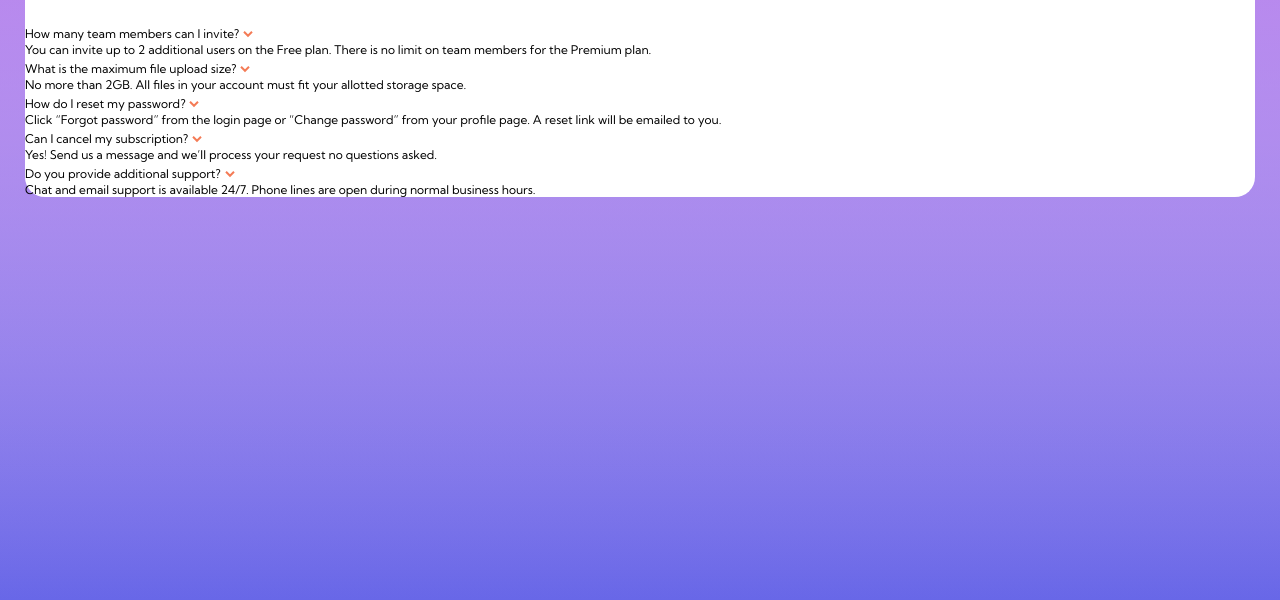
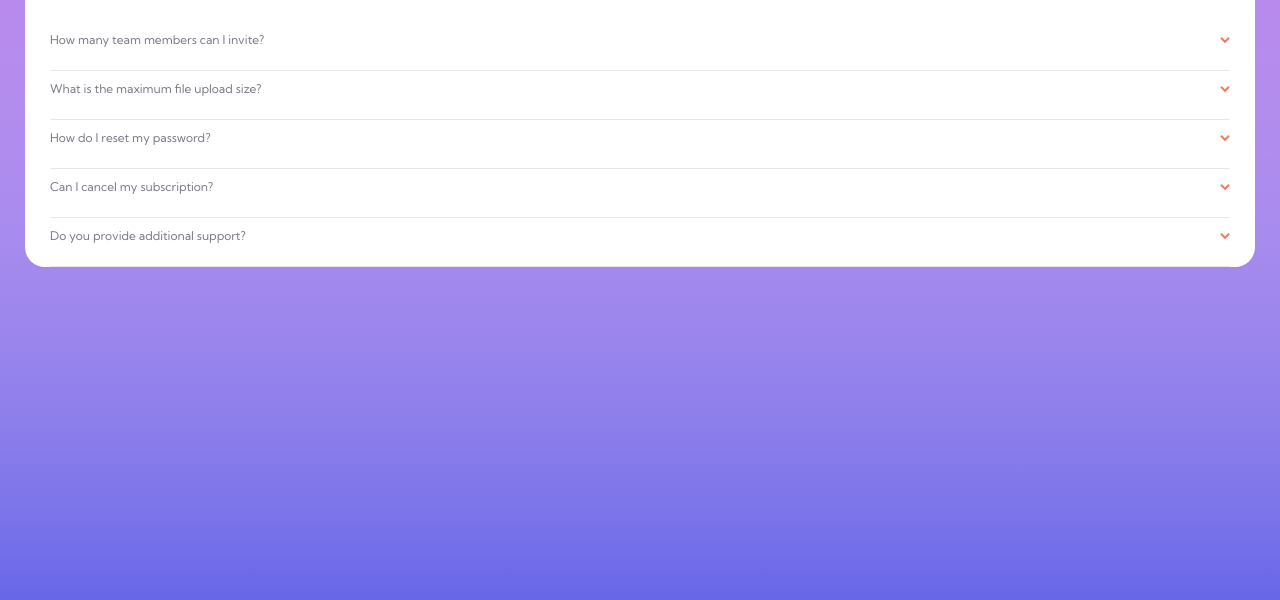
Before and after one commit to Kamil-Kalbarczyk/About-me, a plain HTML site: page index.html in a window 1280 px wide. Shown: the part 338-938 px from the top of the page. Drawn offline with Linux system fonts and the light colour scheme.

Commit message:
reorganize HTML and add style CSS to the text, hide answers

```diff
--- a/css/style.scss
+++ b/css/style.scss
@@ -44,7 +44,6 @@ div.wrapper {
         position: relative;
         display: flex;
         flex-direction: column;
-
         top: 0;
         left: 0;
         z-index: -1;
@@ -60,8 +59,41 @@ div.wrapper {
 
         }
 
-        p, span {
-            font-size: 12px;
+        div.cases {
+            margin: 0 25px;
+
+            div.case {
+                // height: 36px;
+                overflow: hidden;
+                border-bottom: 1px solid hsl(240, 5%, 91%);
+
+                div.question {
+                    display: flex;
+                    justify-content: space-between;
+
+                    span {
+                        font-size: 12px;
+                        line-height: 36px;
+                        color: hsl(240, 6%, 50%);
+                    }
+
+                    img {
+                        // height: 7px;
+                        // width: 10px;
+                        align-self: center;
+                    }
+                }
+
+                div.answer p {
+                    display: block;
+                    font-size: 12px;
+                    text-align: justify;
+                    margin: 0 40px 12px 0;
+                    color: hsl(240, 6%, 50%);
+                    height: 0;
+                    overflow: hidden;
+                }
+            }
         }
     }
 }
--- a/index.html
+++ b/index.html
@@ -25,35 +25,61 @@
         <section class="faq">
             <h1>FAQ</h1>
             <div class="cases">
+
                 <div class="case">
-                    <span class="question">How many team members can I invite?</span>
-                    <img src="images/icon-arrow-down.svg" alt="">
-                    <p class="answer">You can invite up to 2 additional users on the Free plan. There is no limit on
-                        team members for the Premium plan.</p>
+                    <div class="question">
+                        <span>How many team members can I invite?</span>
+                        <img src="images/icon-arrow-down.svg" alt="">
+                    </div>
+                    <div class="answer">
+                        <p>You can invite up to 2 additional users on the Free plan. There is no limit on
+                            team members for the Premium plan.</p>
+                    </div>
                 </div>
+
                 <div class="case">
-                    <span class="question">What is the maximum file upload size?</span>
-                    <img src="images/icon-arrow-down.svg" alt="">
-                    <p class="answer">No more than 2GB. All files in your account must fit your allotted storage space.
-                    </p>
+                    <div class="question">
+                        <span>What is the maximum file upload size?</span>
+                        <img src="images/icon-arrow-down.svg" alt="">
+                    </div>
+                    <div class="answer">
+                        <p>No more than 2GB. All files in your account must fit your allotted storage space.</p>
+                    </div>
                 </div>
+
                 <div class="case">
-                    <span class="question">How do I reset my password?</span>
-                    <img src="images/icon-arrow-down.svg" alt="">
-                    <p class="answer">Click “Forgot password” from the login page or “Change password” from your profile
-                        page. A reset link will be emailed to you.</p>
+                    <div class="question">
+                        <span>How do I reset my password?</span>
+                        <img src="images/icon-arrow-down.svg" alt="">
+                    </div>
+                    <div class="answer">
+                        <p>Click “Forgot password” from the login page or “Change password” from your profile page.
+                            A reset link will be emailed to you.</p>
+                    </div>
                 </div>
+
                 <div class="case">
-                    <span class="question">Can I cancel my subscription?</span>
-                    <img src="images/icon-arrow-down.svg" alt="">
-                    <p class="answer">Yes! Send us a message and we’ll process your request no questions asked.</p>
+                    <div class="question">
+                        <span>Can I cancel my subscription?</span>
+                        <img src="images/icon-arrow-down.svg" alt="">
+                    </div>
+                    <div class="answer">
+                        <p>Yes! Send us a message and we’ll process your request no questions asked.</p>
+                    </div>
                 </div>
+
                 <div class="case">
-                    <span class="question">Do you provide additional support?</span>
-                    <img src="images/icon-arrow-down.svg" alt="">
-                    <p class="answer">Chat and email support is available 24/7. Phone lines are open during normal
-                        business hours.</p>
+                    <div class="question">
+                        <span>Do you provide additional support?</span>
+                        <img src="images/icon-arrow-down.svg" alt="">
+                    </div>
+                    <div class="answer">
+                        <p>Chat and email support is available 24/7. Phone lines are open during normal business hours.
+                        </p>
+                    </div>
                 </div>
+
+
             </div>
         </section>
     </div>
```
Also changed, not shown: css/style.css, 1 other file.
